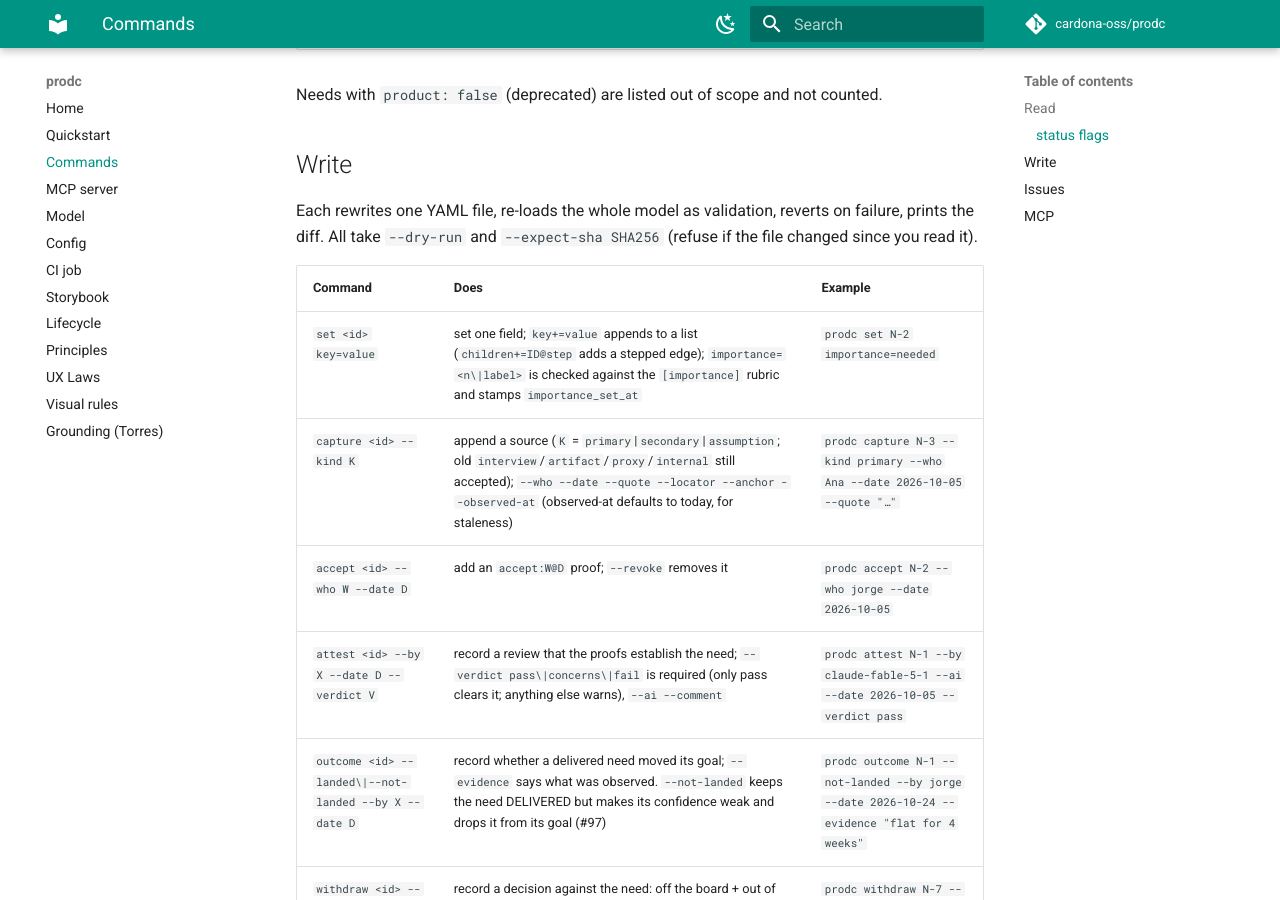
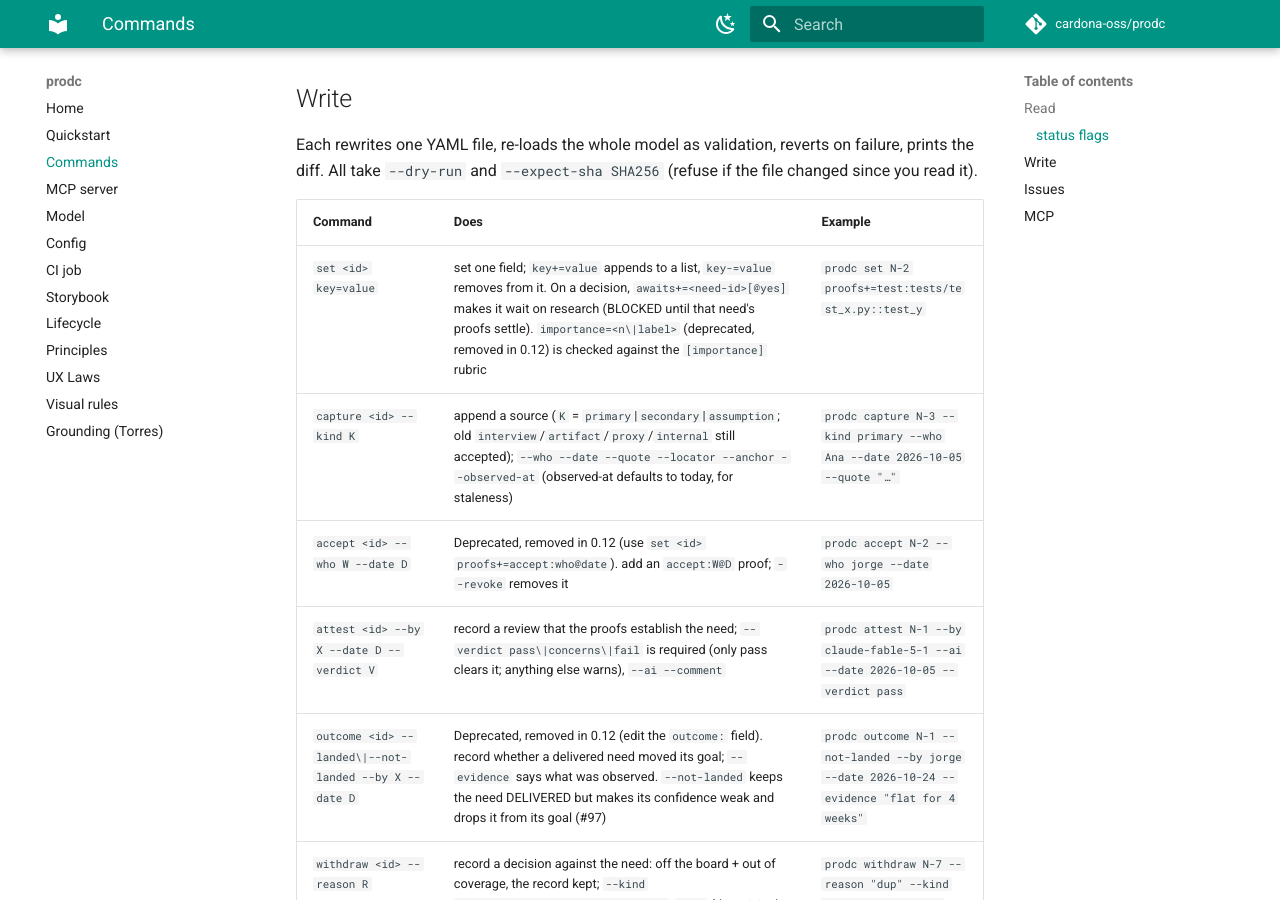
Before and after one commit to jorgeecardona/prodc, an MkDocs documentation site: the page built from docs/commands.md, in a window 1280 px wide and 900 px high, scrolled down 3390 px. Built offline with MkDocs 1.6.1 and Material for MkDocs 9.7.7, drawn with Linux system fonts in a browser that asks for light colours; comment, search, counter and statistics services are not loaded; some of the changed text lies outside the part shown.

Commit message:
docs: agent.md lists the 12 commands an agent needs; the rest live in docs/commands.md

```diff
--- a/docs/commands.md
+++ b/docs/commands.md
@@ -9,19 +9,18 @@ Commands take `--config prodc.toml` (default) and `--json`, except: `report` and
 | `status` | The board: needs vs proofs, per who, with goals/releases/roster/handoffs/recurrence/orphans | `prodc status --only-must` |
 | `lint` | CI gate. **Fails** on: a BROKEN proof, a BROKEN principle guard or `implemented_in`, a must-have with no evidence. **Warns** on: dupes, unlinked recurrence, stale evidence, importance off-scale/unrevisited, `who`-name variants, a contradiction left both-live, an orphaned or stale decision, a decision committed before its research settled or decided against it (`awaits`), a BROKEN source locator, a VIOLATED principle, tag hygiene, a must-have DELIVERED on declared proofs only, a `path` start or outcome that is not a view, an untyped view, flow-step shape (out of order, mixed, never reaches the terminal step). `--strict` makes warnings fail. A message repeated over several ids prints as one summary line; `--all-warnings` lists each id. `--write-baseline FILE` saves the current warnings; `--baseline FILE` then shows only the warnings not in it (numbers in a message are ignored, so a changed count or date still matches). See `[lint]`, `[flows]`, `[principles]` | `prodc lint --baseline lint-baseline.txt` |
 | `show <id>` | One need as a citable answer (grounds, warrant, sources, proofs), or one decision (what it serves, rejected, rests on, and BLOCKED/READY on the research it `awaits`) | `prodc show N-1` |
-| `brief <client>` | Pre-meeting agenda for one client: its opinions and HOLEs, must first | `prodc brief acme` |
+| `brief <client>` | Deprecated, removed in 0.12 (use `status --client`). Pre-meeting agenda for one client: its opinions and HOLEs, must first | `prodc brief acme` |
 | `inbox` | Open decisions only a person can make: must-have opinions with no decision, and warrant reviews that returned `concerns` or `fail`. Each item lists its options as ready commands. It only lists; it never records an answer (#113) | `prodc inbox` |
 | `plan` | Ranked backlog: must + state + evidence + recurrence; `importance` refines; `--revisit DAYS` lists only needs whose importance is undated or older than DAYS; `--include-drafts`. With `releases:` declared, the now-set ranks first: needs of the current release not DELIVERED, plus every BROKEN need. Text output puts a `---- later` line after it. `--json` rows carry `goal`, `release`, `now` and `issues` (slugs of ready issues citing the need); the top level carries `current_release` (`{id, text}` or `null`) | `prodc plan --json` |
 | `review` | Triage the capture funnel (captured and triaged needs): `--promote ID…` moves each one stage (captured to triaged, triaged to committed), `--promote-all` commits all of them (except any in `--drop`), `--drop ID…` (deletes a staged need, never a committed one); `--dry-run` | `prodc review --promote N-9` |
 | `diff <snapshot>` | State changes since a saved `status --json` | `prodc diff last.json` |
 | `portfolio <path>…` | Many boards, one scoreboard (+ totals footer); a path is a prodc.toml or a dir to discover boards under (prunes VCS/vendor/hidden dirs, `--max-depth` default 4) | `prodc portfolio projects/` |
-| `dupes` | Candidate duplicate need pairs by text similarity; `--threshold` overrides `[lint].duplicate_threshold` | `prodc dupes --threshold 0.7` |
-| `issues` | Deprecated: use `prodc issue list`. Prints a notice to stderr, then runs it | `prodc issue list --need N-3` |
+| `dupes` | Deprecated, removed in 0.12 (`add` and `review` already check). Candidate duplicate need pairs by text similarity; `--threshold` overrides `[lint].duplicate_threshold` | `prodc dupes --threshold 0.7` |
 | `views` | Each client's views as a tree (children under their parent), with the needs that point at each view (a `views:` proof or a `path` start or outcome) and their state. Flags `unjustified` (no need points at the view or any child, and `needless_ok` is false), `untyped` (`kind` is null) and `orphan` (no inbound link). The `in/out` column counts links; `--json` lists them with their `why`. `--links` prints each view's outgoing links and reasons. `--graph mermaid` prints one Mermaid flowchart per client (`-o PATH` writes it to a file). The last lines give `unreachable from an entry view` (views no entry view leads to (an entry is a view a need's `path.start` names)). `--client web` shows one client; `--json` for tools that draw the graph. See `[proofs.views]` in config.md | `prodc views --client web` |
-| `recurrence` | Baselines shared across clients; `--suggest` proposes unlinked cross-client needs that could share one (set `variant_of` or `not_variant_of`); `--suggest --apply --baseline-id ID --file F` creates a shared baseline for the top group and links its members (`--dry-run` to preview); `--threshold` overrides `[lint].duplicate_threshold` | `prodc recurrence --suggest --apply --baseline-id B-1 --file needs/base.yaml` |
+| `recurrence` | Baselines shared across clients; `--suggest` (deprecated, removed in 0.12) proposes unlinked cross-client needs that could share one (set `variant_of` or `not_variant_of`); `--suggest --apply --baseline-id ID --file F` creates a shared baseline for the top group and links its members (`--dry-run` to preview); `--threshold` overrides `[lint].duplicate_threshold` | `prodc recurrence --suggest --apply --baseline-id B-1 --file needs/base.yaml` |
 | `suggest [id]` | Candidate proof locators for HOLE needs, ranked by text similarity to adapter inventories; `--min-score --top --kind` (with `--kind` naming an `external` or `evalgate` proof, every recorded key is offered, ranked by score and not cut by `--min-score`; an evalgate suggestion is `metric>=current score`, so raise the threshold to the real bar); `--apply` writes the best per need as a proof (`--dry-run` to preview) | `prodc suggest H-1 --min-score 0.4 --apply` |
 | `report` | Render the board as a shareable document for a PM to read, share, or print. `--format md` (default) is a readable markdown document; `--format html` is a single self-contained, interactive, read-only viewer (filter by state/client, search, expand a need, regroup by client/goal/release/state, print to PDF) with no external assets. `--format csv` writes one row per need (id, client, who, state, must, importance, goal, release, warrant, source type, proof detail, text) for a spreadsheet; `--format jira` writes Jira wiki markup and `--format confluence` writes Confluence storage format, both ready to paste. `-o PATH` (or `--out PATH`) writes a file. `--client ID`, `--goal ID` and `--only-must` scope the needs. The user signal column adds the source type read from the locator, for example `secondary (ticket)`. Identifiers with `-` or `_` are shown as titles. With `--format md` only: `--title TEXT` replaces the heading, `--hide-empty` drops the explainer and an empty Open questions section, `--only-open` prints just the Open questions brief | `prodc report --format html -o status.html` |
-| `sync` | Run the configured lifecycle callbacks (`[callbacks]`) for needs whose state changed since the last sync: resolves the board, diffs it against the state ledger, pipes each changed need + board context to the callback command as JSON on stdin, and writes the ledger forward. First run records a baseline and fires nothing; a failed callback is reported, exits non-zero, and leaves its need un-advanced so the next sync retries. `--dry-run` shows what would fire | `prodc sync` |
+| `sync` | Deprecated, removed in 0.12 (run your own script on `status --json`). Run the configured lifecycle callbacks (`[callbacks]`) for needs whose state changed since the last sync: resolves the board, diffs it against the state ledger, pipes each changed need + board context to the callback command as JSON on stdin, and writes the ledger forward. First run records a baseline and fires nothing; a failed callback is reported, exits non-zero, and leaves its need un-advanced so the next sync retries. `--dry-run` shows what would fire | `prodc sync` |
 | `agent` | Print prodc's agent playbook so a coding agent runs prodc as the project's PM; `--write PATH` writes it into the repo (`--force` to overwrite) | `prodc agent >> AGENTS.md` |
 
 ### `status` flags
@@ -47,11 +46,11 @@ Each rewrites one YAML file, re-loads the whole model as validation, reverts on
 
 | Command | Does | Example |
 |---|---|---|
-| `set <id> key=value` | set one field; `key+=value` appends to a list (`children+=ID@step` adds a stepped edge); `importance=<n\|label>` is checked against the `[importance]` rubric and stamps `importance_set_at` | `prodc set N-2 importance=needed` |
+| `set <id> key=value` | set one field; `key+=value` appends to a list, `key-=value` removes from it. On a decision, `awaits+=<need-id>[@yes]` makes it wait on research (BLOCKED until that need's proofs settle). `importance=<n\|label>` (deprecated, removed in 0.12) is checked against the `[importance]` rubric | `prodc set N-2 proofs+=test:tests/test_x.py::test_y` |
 | `capture <id> --kind K` | append a source (`K` = `primary`\|`secondary`\|`assumption`; old `interview`/`artifact`/`proxy`/`internal` still accepted); `--who --date --quote --locator --anchor --observed-at` (observed-at defaults to today, for staleness) | `prodc capture N-3 --kind primary --who Ana --date 2026-10-05 --quote "…"` |
-| `accept <id> --who W --date D` | add an `accept:W@D` proof; `--revoke` removes it | `prodc accept N-2 --who jorge --date 2026-10-05` |
+| `accept <id> --who W --date D` | Deprecated, removed in 0.12 (use `set <id> proofs+=accept:who@date`). add an `accept:W@D` proof; `--revoke` removes it | `prodc accept N-2 --who jorge --date 2026-10-05` |
 | `attest <id> --by X --date D --verdict V` | record a review that the proofs establish the need; `--verdict pass\|concerns\|fail` is required (only pass clears it; anything else warns), `--ai --comment` | `prodc attest N-1 --by claude-fable-5-1 --ai --date 2026-10-05 --verdict pass` |
-| `outcome <id> --landed\|--not-landed --by X --date D` | record whether a delivered need moved its goal; `--evidence` says what was observed. `--not-landed` keeps the need DELIVERED but makes its confidence weak and drops it from its goal (#97) | `prodc outcome N-1 --not-landed --by jorge --date 2026-10-24 --evidence "flat for 4 weeks"` |
+| `outcome <id> --landed\|--not-landed --by X --date D` | Deprecated, removed in 0.12 (edit the `outcome:` field). record whether a delivered need moved its goal; `--evidence` says what was observed. `--not-landed` keeps the need DELIVERED but makes its confidence weak and drops it from its goal (#97) | `prodc outcome N-1 --not-landed --by jorge --date 2026-10-24 --evidence "flat for 4 weeks"` |
 | `withdraw <id> --reason R` | record a decision against the need: off the board + out of coverage, the record kept; `--kind wont_do\|out_of_scope\|duplicate`, `--of` (the original, required for duplicate), `--principle` (the vision it rests on); `--date` defaults to today | `prodc withdraw N-7 --reason "dup" --kind duplicate --of N-3` |
 | `withdraw decision <id> --reason R` / `reinstate decision <id>` | supersede / restore a decision (noun-first; ids are unique per noun) | `prodc withdraw decision D-1 --reason "superseded by D-7"` |
 | `reinstate <id>` | remove a need's withdrawal, putting it back on the board (errors if not withdrawn) | `prodc reinstate N-7` |
```
Also changed, not shown: src/prodc/agent.md (+16 -38 lines).
